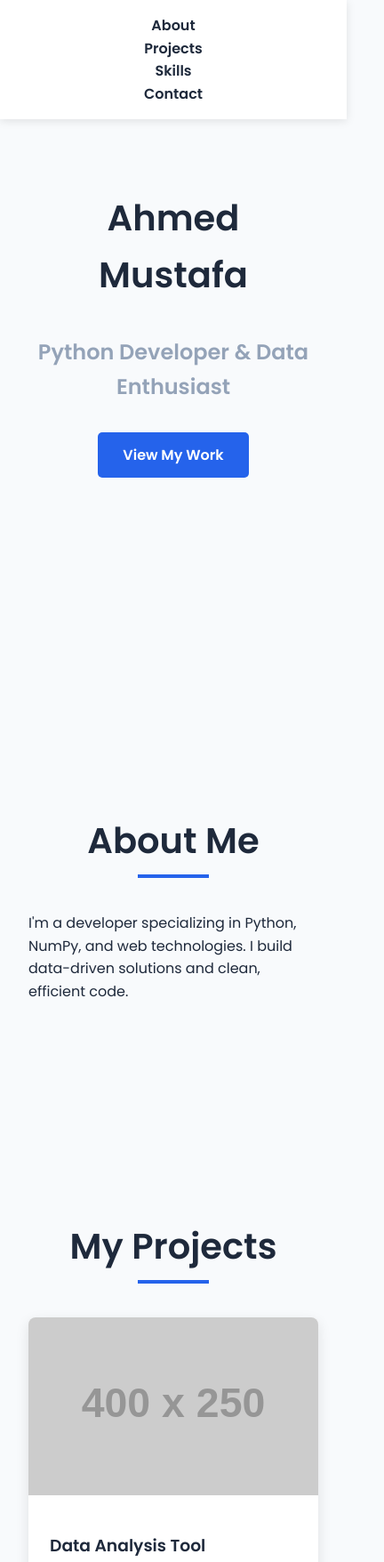
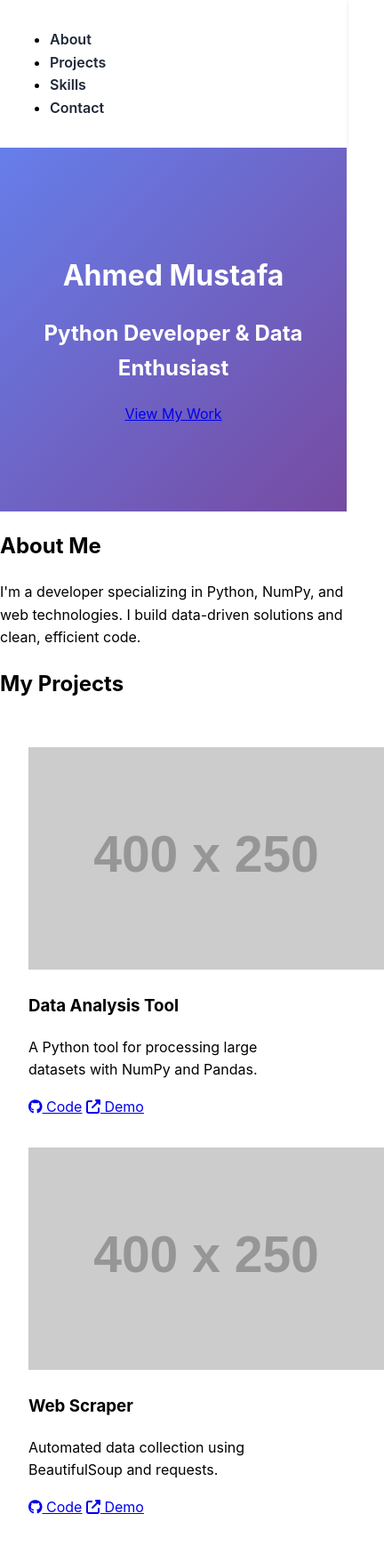
Before and after one commit to ahmedmustafavii/ahmedmustafa.com, a plain HTML site: page index.html in a window 390 px wide. Shown: the top 1756 px of the page at 89% size, 432 px wide, since content can reach past the window. Drawn offline with Linux system fonts and the light colour scheme; placeholder pictures from the web are drawn by us.

Commit message:
Update styles.css

```diff
--- a/styles.css
+++ b/styles.css
@@ -1,218 +1,43 @@
 /* Base Styles */
 :root {
-  --primary: #2563eb;
-  --dark: #1e293b;
-  --light: #f8fafc;
-  --gray: #94a3b8;
+  --primary: #4F46E5;  /* Indigo */
+  --dark: #1F2937;     /* Gray-800 */
+  --light: #F9FAFB;    /* Gray-50 */
 }
 
 body {
-  font-family: 'Poppins', sans-serif;
+  font-family: 'Inter', sans-serif;
   line-height: 1.6;
-  color: var(--dark);
   margin: 0;
-  padding: 0;
-  background-color: var(--light);
 }
 
 /* Navigation */
-#navbar {
+nav {
+  display: flex;
+  gap: 2rem;
+  padding: 1rem;
   background: white;
-  box-shadow: 0 2px 10px rgba(0,0,0,0.1);
-  position: fixed;
-  width: 100%;
-  top: 0;
-  z-index: 1000;
+  box-shadow: 0 2px 4px rgba(0,0,0,0.1);
 }
 
-#navbar ul {
-  display: flex;
-  justify-content: center;
-  list-style: none;
-  padding: 1rem;
-  margin: 0;
-}
-
-#navbar a {
+nav a {
+  text-decoration: none;
   color: var(--dark);
-  text-decoration: none;
-  padding: 0.5rem 1.5rem;
   font-weight: 600;
-  transition: color 0.3s;
-}
-
-#navbar a:hover {
-  color: var(--primary);
 }
 
 /* Hero Section */
 .hero {
-  height: 100vh;
-  display: flex;
-  flex-direction: column;
-  justify-content: center;
-  align-items: center;
   text-align: center;
-  padding: 0 2rem;
-  margin-top: -60px; /* Offset fixed nav */
+  padding: 6rem 1rem;
+  background: linear-gradient(135deg, #667EEA 0%, #764BA2 100%);
+  color: white;
 }
 
-.hero h1 {
-  font-size: 3.5rem;
-  margin-bottom: 1rem;
-}
-
-.hero h2 {
-  font-size: 2rem;
-  color: var(--gray);
-  margin-bottom: 2rem;
-}
-
-.btn {
-  display: inline-block;
-  background: var(--primary);
-  color: white;
-  padding: 0.8rem 1.8rem;
-  border-radius: 5px;
-  text-decoration: none;
-  font-weight: 600;
-  transition: transform 0.3s, box-shadow 0.3s;
-}
-
-.btn:hover {
-  transform: translateY(-3px);
-  box-shadow: 0 10px 20px rgba(37, 99, 235, 0.2);
-}
-
-/* Sections */
-.section {
-  padding: 6rem 2rem;
-  max-width: 1200px;
-  margin: 0 auto;
-}
-
-.section h2 {
-  font-size: 2.5rem;
-  text-align: center;
-  margin-bottom: 3rem;
-  position: relative;
-}
-
-.section h2::after {
-  content: '';
-  position: absolute;
-  bottom: -10px;
-  left: 50%;
-  transform: translateX(-50%);
-  width: 80px;
-  height: 4px;
-  background: var(--primary);
-}
-
-/* Projects */
+/* Projects Grid */
 .project-grid {
   display: grid;
   grid-template-columns: repeat(auto-fit, minmax(300px, 1fr));
   gap: 2rem;
+  padding: 2rem;
 }
-
-.project-card {
-  background: white;
-  border-radius: 8px;
-  overflow: hidden;
-  box-shadow: 0 5px 15px rgba(0,0,0,0.1);
-  transition: transform 0.3s;
-}
-
-.project-card:hover {
-  transform: translateY(-10px);
-}
-
-.project-card img {
-  width: 100%;
-  height: 200px;
-  object-fit: cover;
-}
-
-.project-card h3 {
-  padding: 1rem 1.5rem 0;
-}
-
-.project-card p {
-  padding: 0 1.5rem 1.5rem;
-  color: var(--gray);
-}
-
-.project-links {
-  padding: 0 1.5rem 1.5rem;
-  display: flex;
-  gap: 1rem;
-}
-
-.project-links a {
-  color: var(--primary);
-  text-decoration: none;
-  font-weight: 600;
-}
-
-/* Skills */
-.skills-container {
-  display: flex;
-  justify-content: center;
-  flex-wrap: wrap;
-  gap: 3rem;
-}
-
-.skill-category {
-  background: white;
-  padding: 2rem;
-  border-radius: 8px;
-  box-shadow: 0 5px 15px rgba(0,0,0,0.1);
-  min-width: 250px;
-}
-
-.skill-category h3 {
-  color: var(--primary);
-  margin-top: 0;
-}
-
-.skill-category ul {
-  list-style: none;
-  padding: 0;
-}
-
-.skill-category li {
-  margin-bottom: 0.5rem;
-}
-
-/* Contact */
-.contact-links {
-  display: flex;
-  justify-content: center;
-  flex-wrap: wrap;
-  gap: 1.5rem;
-}
-
-/* Footer */
-footer {
-  text-align: center;
-  padding: 2rem;
-  background: var(--dark);
-  color: white;
-}
-
-/* Responsive */
-@media (max-width: 768px) {
-  .hero h1 {
-    font-size: 2.5rem;
-  }
-
-  .hero h2 {
-    font-size: 1.5rem;
-  }
-
-  #navbar ul {
-    flex-direction: column;
-    align-items: center;
-  }
-}
```
